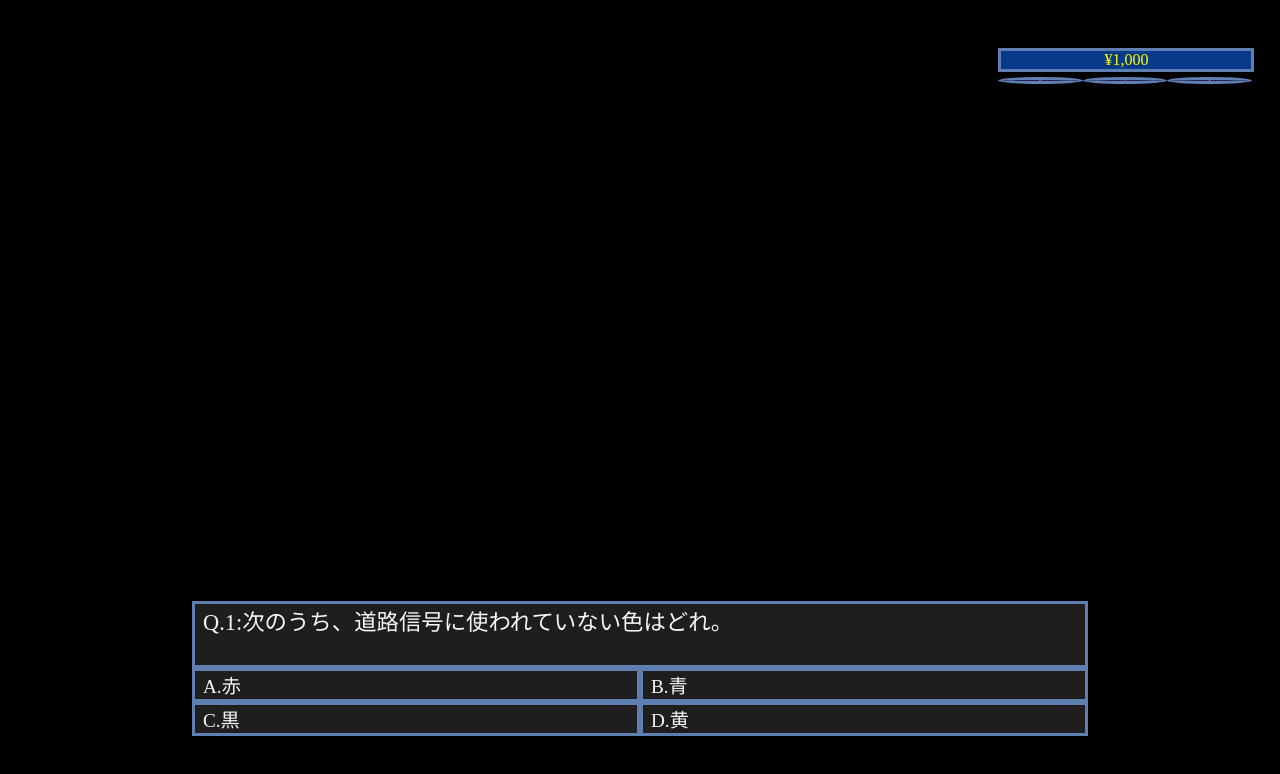
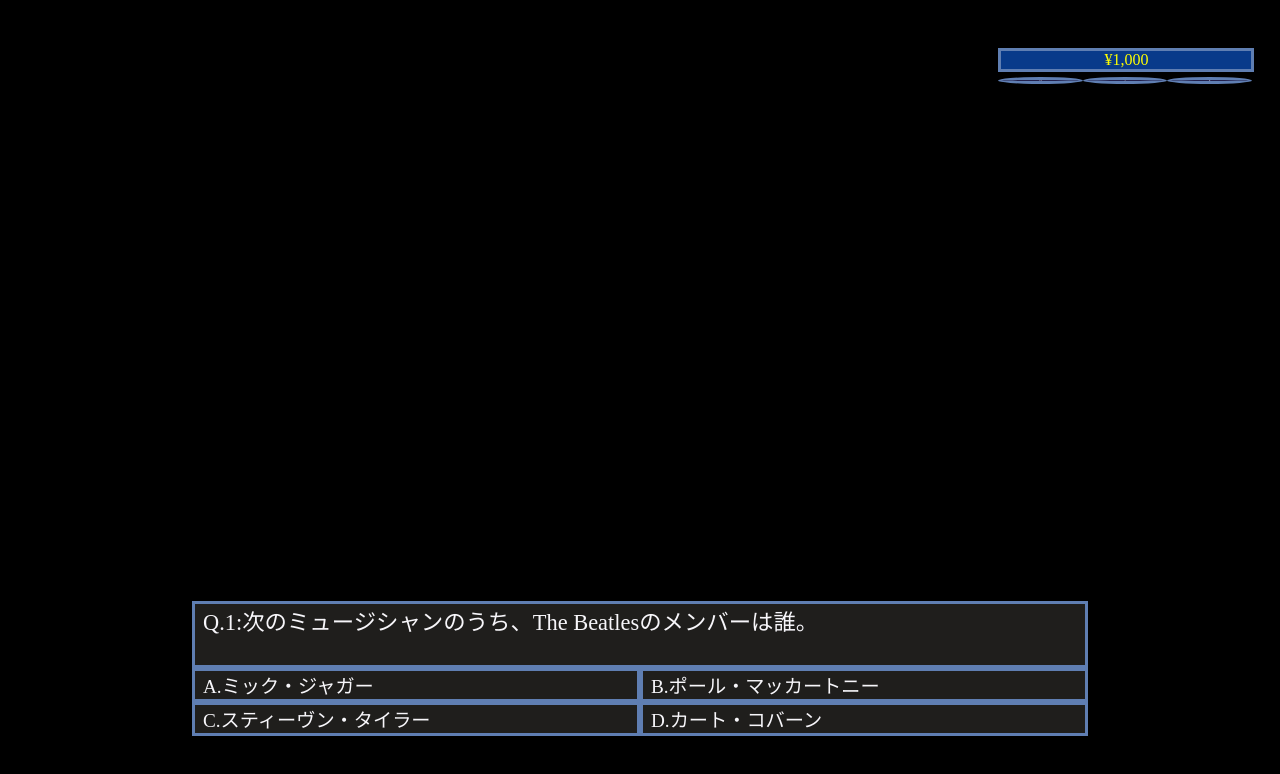
Before and after one commit to tsuji-eiji/Quiz_Millionaire, a plain HTML site: page index.html in a window 1280 px wide. Both pictures are taken after a click on the button "決定". Drawn offline with nearby package versions, Linux system fonts and the light colour scheme; some packages are replaced by stand-ins of ours.

Commit message:
jsonから問題取得

```diff
--- a/index.html
+++ b/index.html
@@ -93,5 +93,6 @@
 			</ul>
 		</div>
 	</footer>
+	<script src="https://ajax.googleapis.com/ajax/libs/jquery/3.5.1/jquery.min.js"></script>
 	<script src="script.js"></script>
 </body></html>
--- a/script.js
+++ b/script.js
@@ -9,6 +9,7 @@ let telFlg = true;
 let audFlg = true;
 
 //各種配列
+let json = new Array;
 let questions = new Array;
 let question = new Array;
 
@@ -39,9 +40,21 @@ function msgMode() {
 	document.getElementById('center').style.visibility = 'visible';
 };
 
+//問題作成
+$(document).ready(function(){
+	//ファイルの読み込み
+	$.ajax({url:'questions.json',dataType:'json'})
+	.done(function(data){
+		json = data;
+	})
+	.fail(function(){
+		window.alert('読み込みエラー');
+	});
+});
+
 function init() {
 	//問題の作成
-	questions = getCsv();
+	questions = getQuestions();
 	//ランダムに並び替え
 	questions = shuffle(questions);
 	//ループしながら問題を選択
@@ -78,6 +91,15 @@ function getCsv() {
 	const array5 = [5, '総合格闘技のリングで、グレイシー一族と対戦していない日本人は次の誰。', '桜庭和志', '石田光洋', '中邑真輔', '田村潔司', 2];
 	const questions = [array1, array2, array3, array4, array5];
 	return questions;
+}
+
+function getQuestions(){
+	const array = new Array;
+	json.forEach(function(item,index){
+		const element = [item.level,item.question,item.a,item.b,item.c,item.d,item.answer];
+		array.push(element);
+	})
+	return array;
 }
 
 
```
